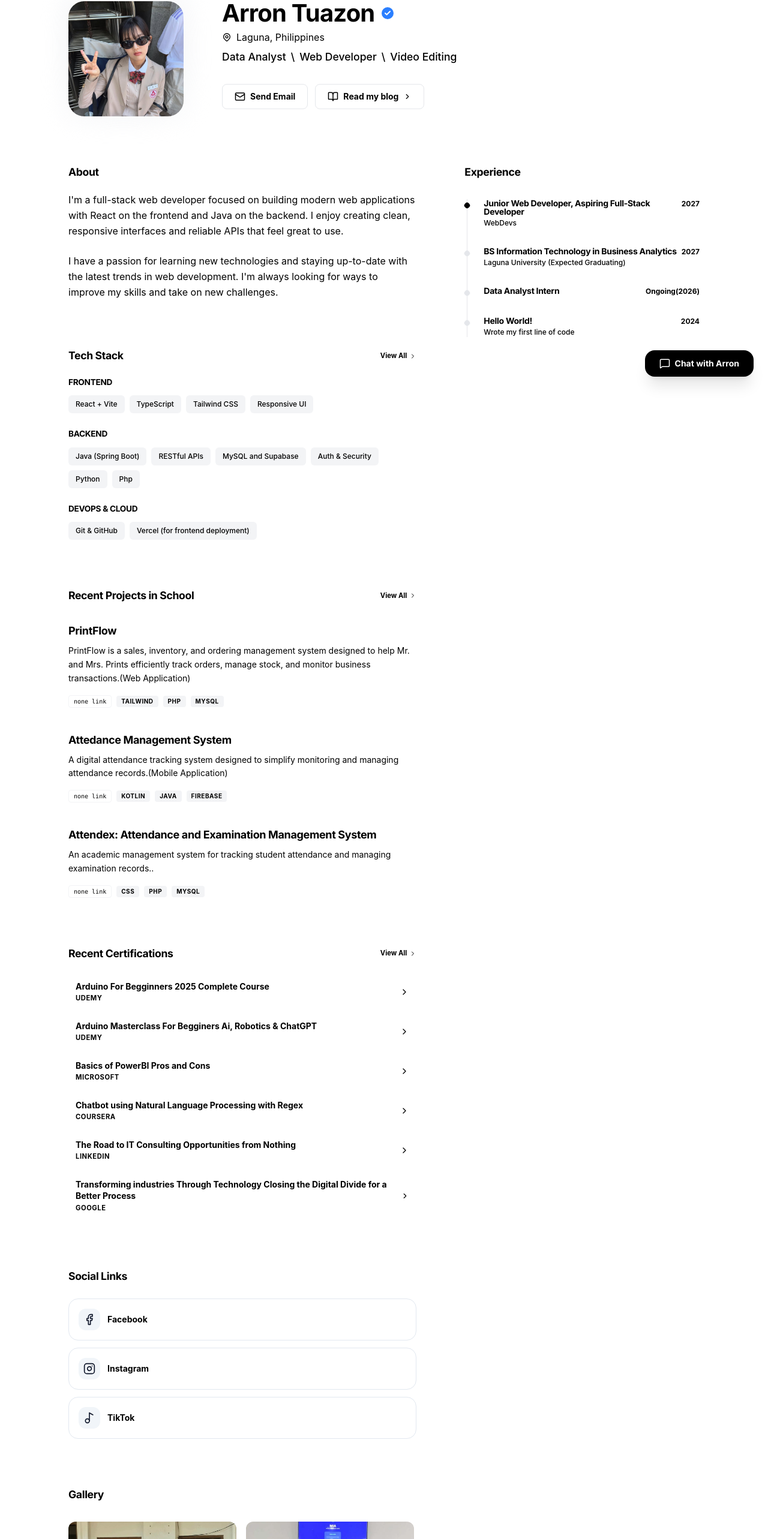
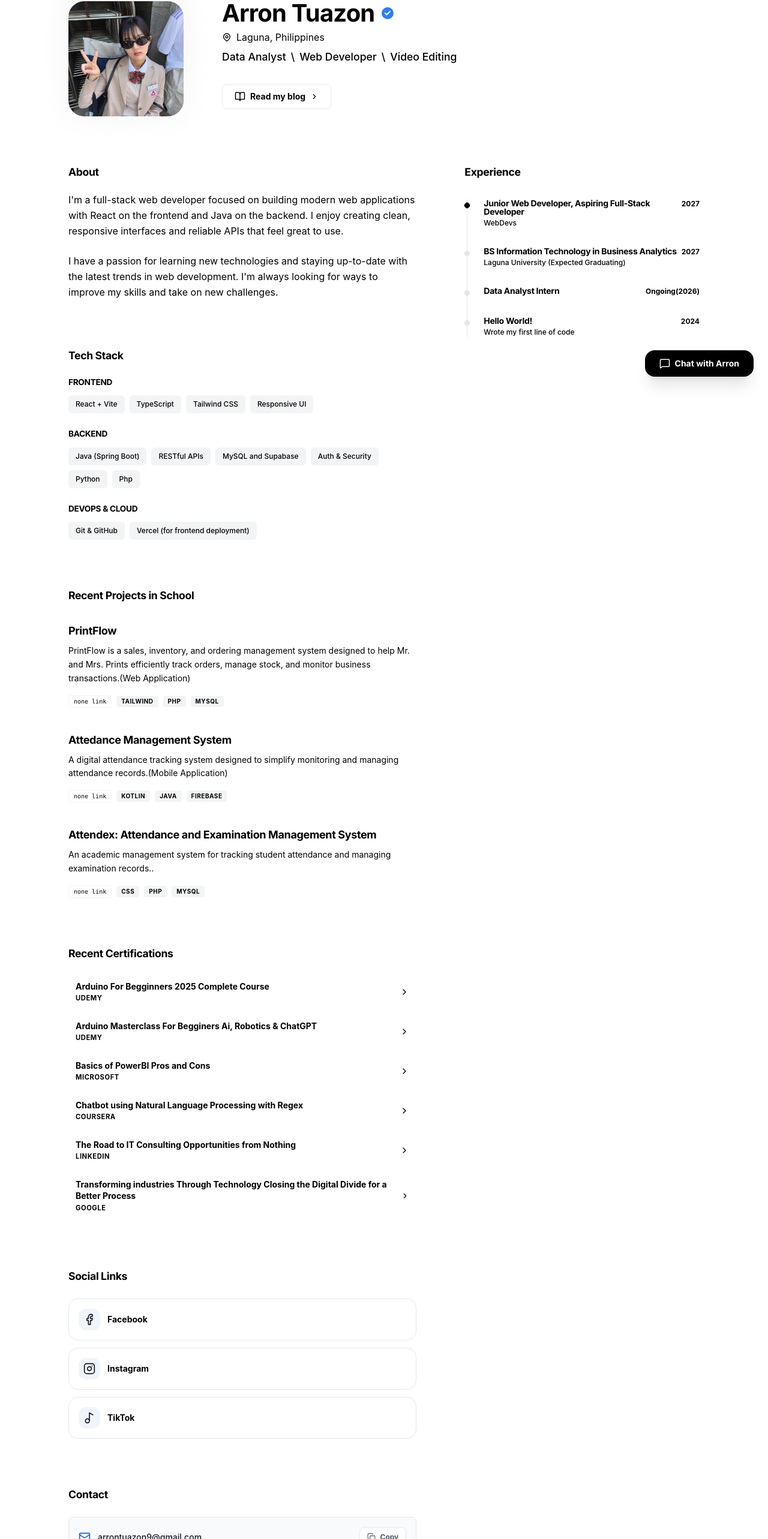
Before and after one commit to arrontuazon60892-cyber/portfolio-repo, a React (Vite) app: page / in a window 1280 px wide. Shown: the part 148-2714 px from the top of the page at 60% size. Built offline with nearby package versions, Linux system fonts and the light colour scheme.

Commit message:
def nila mb

```diff
--- a/src/App.jsx
+++ b/src/App.jsx
@@ -7,13 +7,14 @@ import Gallery from "./components/Gallery";
 import ChatWidget from "./components/ChatWidget";
 import ProfileAvatar from "./components/ProfileAvatar";
 import { cn } from "./lib/utils";
-import { Moon, Sun, Mail, Calendar, BookOpen, ExternalLink, MessageSquare } from "lucide-react";
+import { Moon, Sun, Mail, BookOpen, ExternalLink, Copy, Check } from "lucide-react";
 
 function App() {
   const [theme, setTheme] = useState("light");
   const [isPrintFlowOpen, setIsPrintFlowOpen] = useState(false);
   const [isAttendanceOpen, setIsAttendanceOpen] = useState(false);
   const [isAttendexOpen, setIsAttendexOpen] = useState(false);
+  const [emailCopied, setEmailCopied] = useState(false);
 
   const isDark = theme === "dark";
 
@@ -69,13 +70,6 @@ function App() {
             </div>
 
             <div className="flex flex-wrap gap-3">
-              <a href="mailto:arrontuazon60892@gmail.com" className={cn(
-                "flex items-center gap-2 px-5 py-2.5 rounded-lg border font-bold text-sm transition-all",
-                isDark ? "border-gray-800 hover:bg-gray-900" : "border-gray-200 hover:bg-gray-50"
-              )}>
-                <Mail size={18} />
-                Send Email
-              </a>
               <button className={cn(
                 "flex items-center gap-2 px-5 py-2.5 rounded-lg border font-bold text-sm transition-all",
                 isDark ? "border-gray-800 hover:bg-gray-900" : "border-gray-200 hover:bg-gray-50"
@@ -108,12 +102,7 @@ function App() {
 
             {/* Tech Stack Section */}
             <section>
-              <div className="flex items-center justify-between mb-5">
-                <h2 className="text-[1.1rem] font-bold">Tech Stack</h2>
-                <button className="text-[0.7rem] font-bold hover:underline transition-opacity flex items-center gap-1">
-                  View All <ChevronRight size={12} />
-                </button>
-              </div>
+              <h2 className="text-[1.1rem] font-bold mb-5">Tech Stack</h2>
               <div className="space-y-6">
                 <div>
                   <h3 className="text-[0.85rem] font-bold uppercase tracking-widest mb-3">Frontend</h3>
@@ -144,12 +133,7 @@ function App() {
 
             {/* Recent Projects Section */}
             <section>
-              <div className="flex items-center justify-between mb-8">
-                <h2 className="text-[1.1rem] font-bold">Recent Projects in School</h2>
-                <button className="text-[0.7rem] font-bold hover:underline transition-opacity flex items-center gap-1">
-                  View All <ChevronRight size={12} />
-                </button>
-              </div>
+              <h2 className="text-[1.1rem] font-bold mb-8">Recent Projects in School</h2>
               <div className="grid gap-10">
                 {[
                   {
@@ -214,12 +198,7 @@ function App() {
 
             {/* Certifications Section */}
             <section>
-              <div className="flex items-center justify-between mb-5">
-                <h2 className="text-[1.1rem] font-bold">Recent Certifications</h2>
-                <button className="text-[0.7rem] font-bold hover:underline transition-opacity flex items-center gap-1">
-                  View All <ChevronRight size={12} />
-                </button>
-              </div>
+              <h2 className="text-[1.1rem] font-bold mb-5">Recent Certifications</h2>
               <Certifications isDark={isDark} />
             </section>
 
@@ -227,6 +206,53 @@ function App() {
             <section>
               <h2 className="text-[1.1rem] font-bold mb-6">Social Links</h2>
               <SocialLinks isDark={isDark} />
+            </section>
+
+            {/* Contact Section */}
+            <section>
+              <h2 className="text-[1.1rem] font-bold mb-6">Contact</h2>
+              <div className={cn(
+                "flex items-center justify-between p-4 rounded-lg border",
+                isDark ? "border-gray-800 bg-gray-900/50" : "border-gray-200 bg-gray-50"
+              )}>
+                <div className="flex items-center gap-3">
+                  <Mail size={20} className={isDark ? "text-blue-400" : "text-blue-600"} />
+                  <a
+                    href="mailto:arrontuazon9@gmail.com"
+                    className={cn(
+                      "text-sm font-medium hover:underline transition-colors",
+                      isDark ? "text-white" : "text-gray-900"
+                    )}
+                  >
+                    arrontuazon9@gmail.com
+                  </a>
+                </div>
+                <button
+                  onClick={() => {
+                    navigator.clipboard.writeText('arrontuazon9@gmail.com');
+                    setEmailCopied(true);
+                    setTimeout(() => setEmailCopied(false), 2000);
+                  }}
+                  className={cn(
+                    "flex items-center gap-2 px-3 py-2 rounded-lg text-xs font-bold transition-all",
+                    isDark
+                      ? "bg-gray-800 hover:bg-gray-700 text-gray-300"
+                      : "bg-white hover:bg-gray-100 text-gray-600 border border-gray-200"
+                  )}
+                >
+                  {emailCopied ? (
+                    <>
+                      <Check size={14} />
+                      Copied!
+                    </>
+                  ) : (
+                    <>
+                      <Copy size={14} />
+                      Copy
+                    </>
+                  )}
+                </button>
+              </div>
             </section>
 
             {/* Gallery Section */}
```
